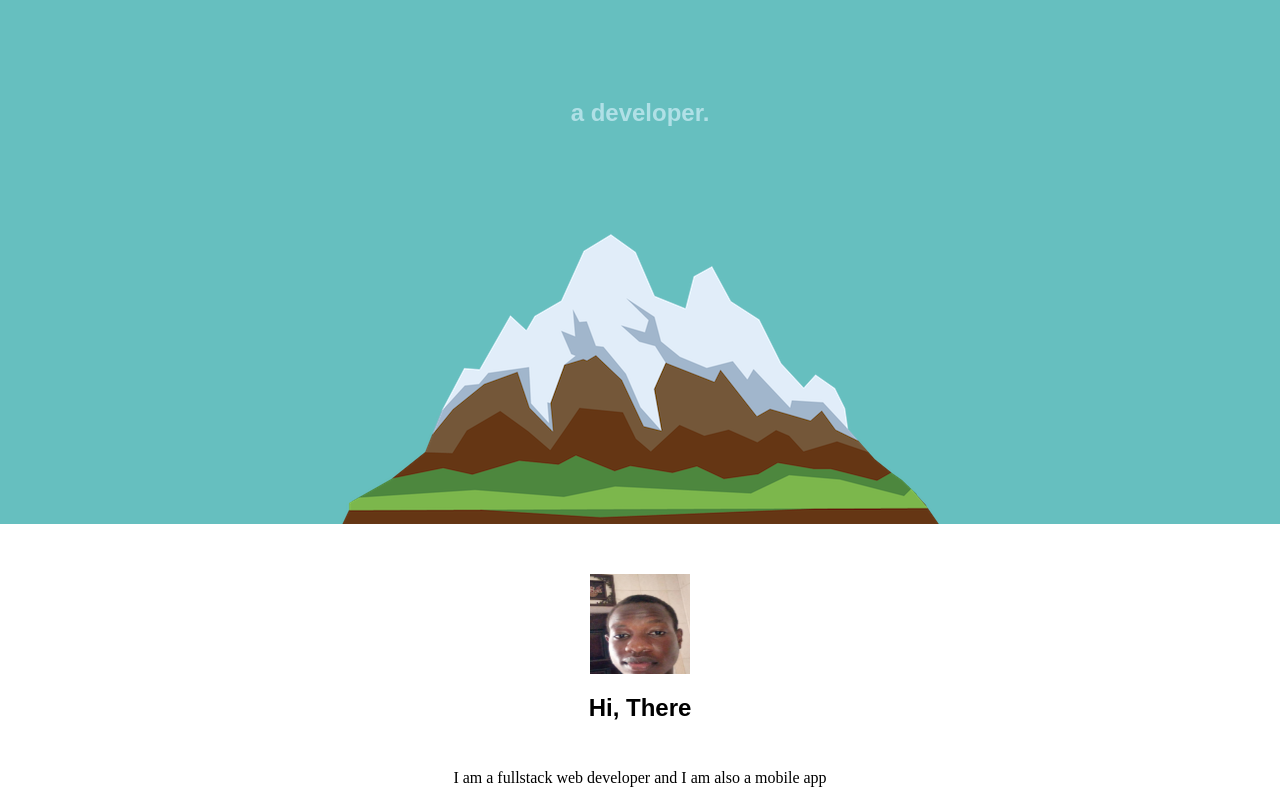
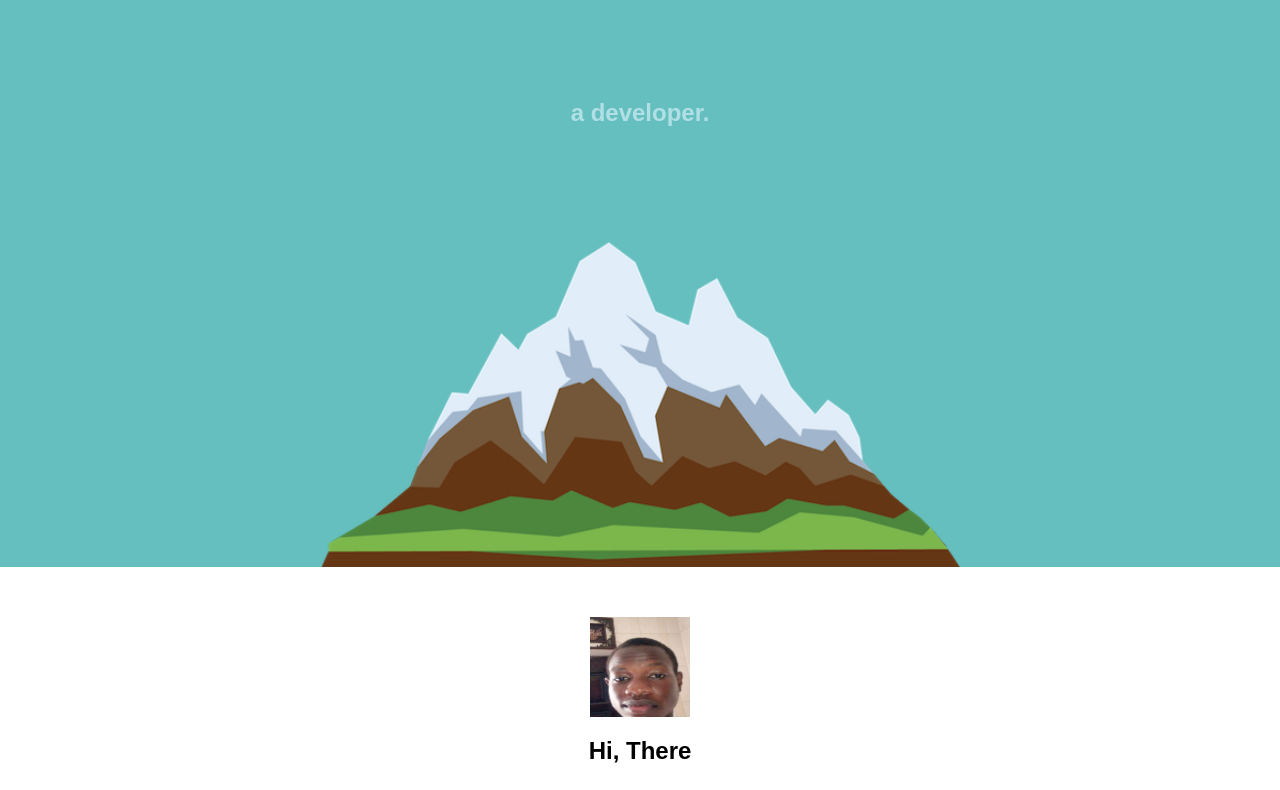
Before and after one commit to lupooluwatobi/cv, a plain HTML site: page index.html in a window 1280 px wide. Shown: the part 146-936 px from the top of the page. Drawn offline with Linux system fonts and the light colour scheme.

Commit message:
Update style.css

```diff
--- a/style.css
+++ b/style.css
@@ -47,6 +47,10 @@ hr {
     color: powderblue;
     margin-top: 0;
     padding-top: 0;
+}
+.img1 {
+    width: 50%;
+    height: 50%;
 }
 
 .img2 {
```
